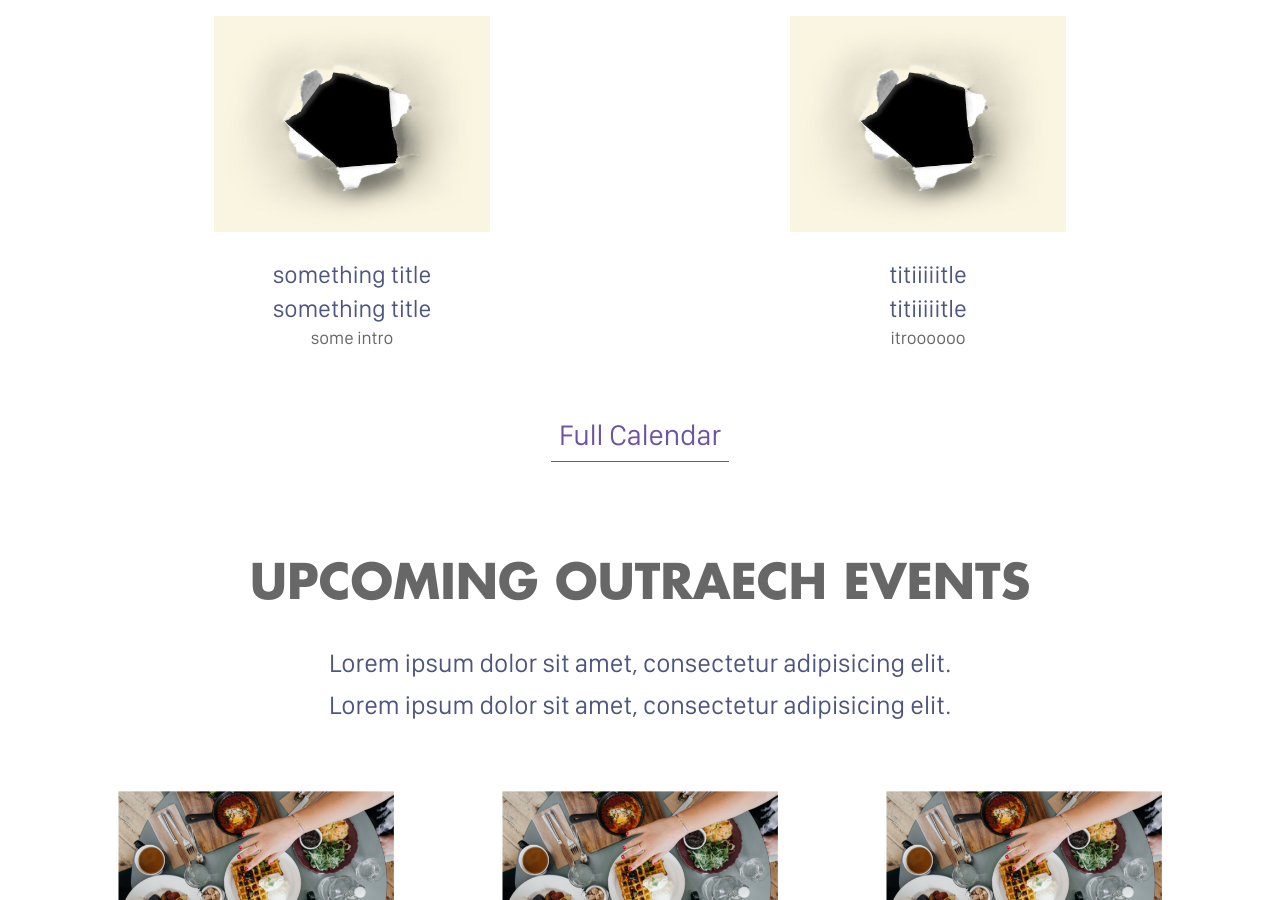
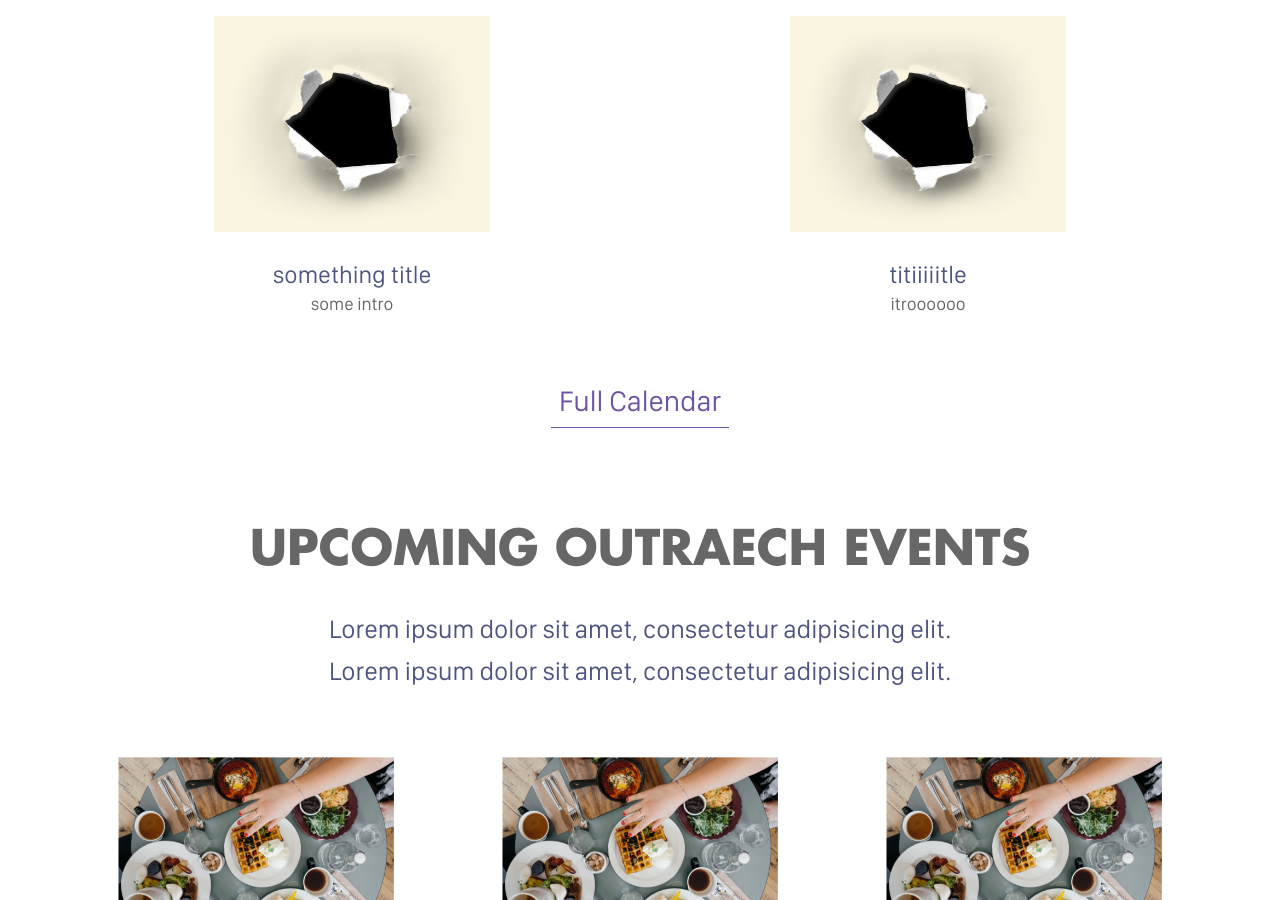
Before and after one commit to sweucsd/swe-website-old, a Jekyll site: the page built from outreach.markdown, in a window 1280 px wide and 900 px high, scrolled down 1310 px. Built offline with Jekyll 4.4.1, drawn with Linux system fonts in a browser that asks for light colours; comment, search, counter and statistics services are not loaded.

Commit message:
fixed social debugger

```diff
--- a/_layouts/social.html
+++ b/_layouts/social.html
@@ -18,7 +18,6 @@ layout: default
             </center>
 
             <h3>{{ event.title }}</h3>
-            <h3>{{ event.title }}</h3> <!--Added extra for debugging-->
             <p>
                 {{ event.intro }}
             </p>
```
Also changed, not shown: _layouts/default.html (indentation only).
